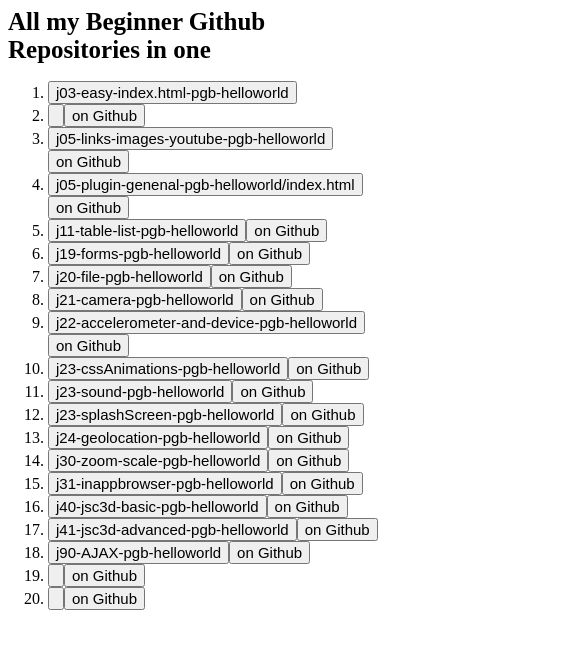
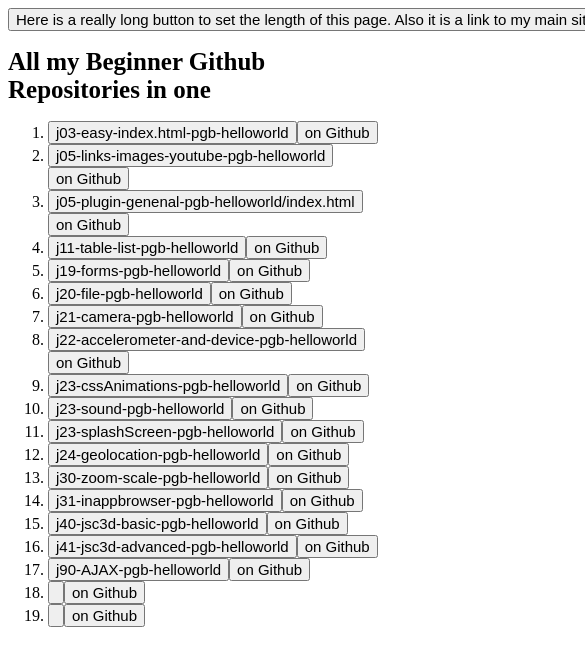
Before and after one commit to hpssjellis/j00-all-repos-pgb-helloworld, a plain HTML site: page index.html in a window 390 px wide. Shown: the top 666 px of the page, 585 px wide, since content can reach past the window. Drawn offline with Linux system fonts and the light colour scheme; some packages are replaced by stand-ins of ours.

Commit message:
Update index.html

```diff
--- a/index.html
+++ b/index.html
@@ -1,7 +1,12 @@
+
+<script type="text/javascript" src="phonegap.js"></script>
+
+
+<input type=button style="font-size:15px" value="Here is a really long button to set the length of this page. Also it is a link to my main site Rocksetta.com " onclick="{location='http://www.rocksetta.com'}">
+
 <h1 style="font-size:25px">All my Beginner Github Repositories in one</h1>
 <ol>
-<li><input type=button style="font-size:15px" value="j03-easy-index.html-pgb-helloworld" onclick="{location='j03-easy-index.html-pgb-helloworld/index.html'}">
-<li><input type=button style="font-size:15px" value="" onclick="{location=''}"><input type=button style="font-size:15px" value="on Github" onclick="{location='https://github.com/hpssjellis/j03-easy-index.html-pgb-helloworld'}">
+<li><input type=button style="font-size:15px" value="j03-easy-index.html-pgb-helloworld" onclick="{location='j03-easy-index.html-pgb-helloworld2/index.html'}"><input type=button style="font-size:15px" value="on Github" onclick="{location='https://github.com/hpssjellis/j03-easy-index.html-pgb-helloworld'}">
 <li><input type=button style="font-size:15px" value="j05-links-images-youtube-pgb-helloworld" onclick="{location='j05-links-images-youtube-pgb-helloworld/index.html'}"><input type=button style="font-size:15px" value="on Github" onclick="{location='https://github.com/hpssjellis/j05-links-images-youtube-pgb-helloworld'}">
 <li><input type=button style="font-size:15px" value="j05-plugin-genenal-pgb-helloworld/index.html" onclick="{location='j05-plugin-genenal-pgb-helloworld/index.html'}"><input type=button style="font-size:15px" value="on Github" onclick="{location='https://github.com/hpssjellis/j05-plugin-genenal-pgb-helloworld'}">
 <li><input type=button style="font-size:15px" value="j11-table-list-pgb-helloworld" onclick="{location='j11-table-list-pgb-helloworld/index.html'}"><input type=button style="font-size:15px" value="on Github" onclick="{location='https://github.com/hpssjellis/j11-table-list-pgb-helloworld'}">
```
